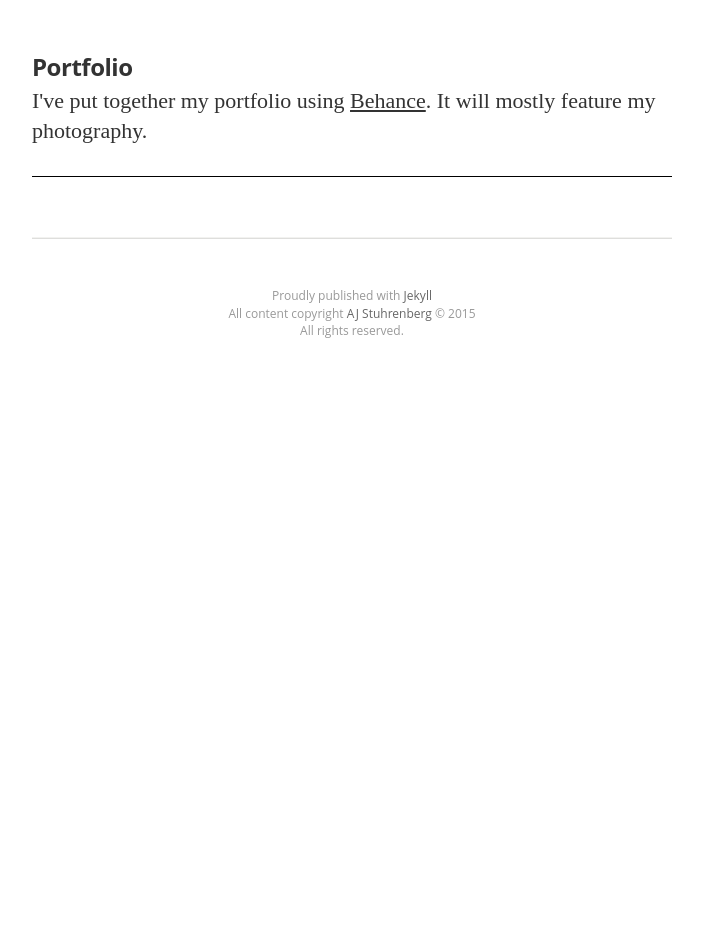
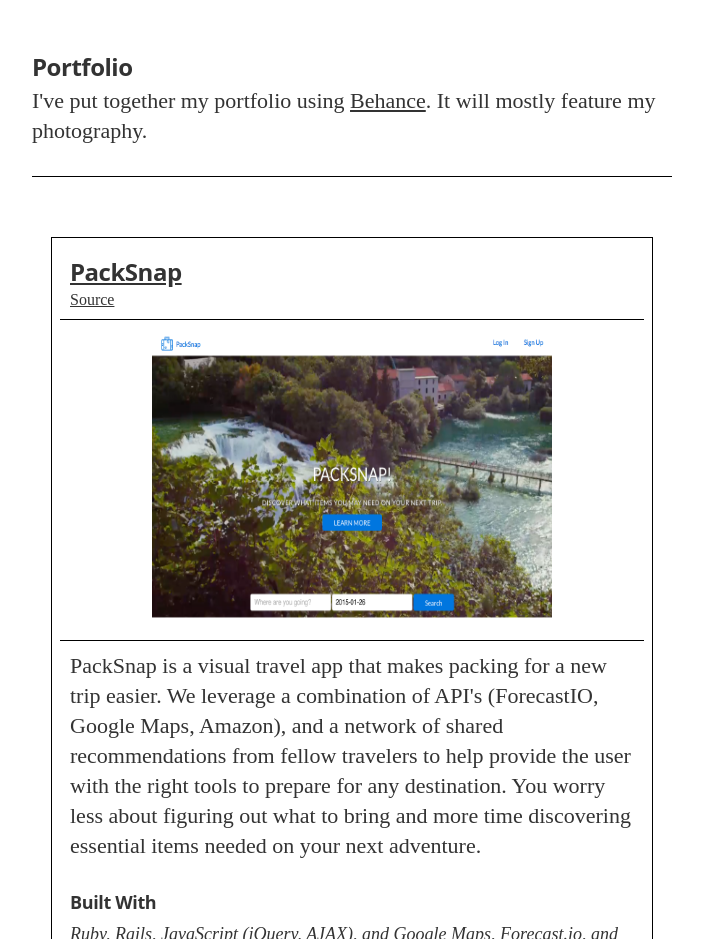
Before and after one commit to aj9045/aj9045.github.io, a Jekyll site: the page built from projects.md, in a window 1280 px wide. Shown: the part 360-1299 px from the top of the page, without its empty margins (288-991 px from the left). Built offline with Jekyll 4.4.1, drawn with Linux system fonts in a browser that asks for light colours; nearby versions of some CDN libraries; some web fonts are replaced; Markdown is read by kramdown in place of the engine named in the settings; before the commit the page ends 900 px from its top, so only the background shows below that; some of the changed text lies outside the part shown.

Commit message:
add two projeects (and another p for project description to html)

```diff
--- a/css/main.sass
+++ b/css/main.sass
@@ -688,6 +688,7 @@
   margin: 0 auto
   border: black 1px solid
   overflow: hidden
+  margin-top: 60px
 .project-build, .project-info
   margin: 8px
   padding: 10px
@@ -696,6 +697,10 @@
 .project-build
   border-top: black 1px solid
   clear: both
+.project-desc
+  font-size: 18px
+  padding-bottom: 0
+  margin: 5px 10px
 
 .blog-post-img
   background-size: cover
--- a/projects.md
+++ b/projects.md
@@ -8,16 +8,34 @@
 <p class="portfolio-p">I've put together my portfolio using <a href="https://www.behance.net/aj9045">Behance</a>.  It will mostly feature my photography.</p>
 
 <div id="p-container">
-<!--   <div class="project">
+  <div class="project">
     <div class="project-info">
-      <h3><a href="#">Project Title</a></h3>
-      <a href="#">Source</a>
+      <h3><a href="http://www.packsnap.herokuapp.com">PackSnap</a></h3>
+      <a href="https://github.com/Edchen001/PackSnap">Source</a>
     </div>
-    <img src="#" class="project-img">
+    <img src="/assets/images/packsnapfinal.png" class="project-img">
     <div class="project-build">
+      <p class="project-desc">
+        PackSnap is a visual travel app that makes packing for a new trip easier. We leverage a combination of API's (ForecastIO, Google Maps, Amazon), and a network of shared recommendations from fellow travelers to help provide the user with the right tools to prepare for any destination. You worry less about figuring out what to bring and more time discovering essential items needed on your next adventure.
+      </p>
       <h5 class="built-h">Built With</h5>
-      <p class="built-para">kjvbn oefv, eld, aelknalerlk, adj;elrkn, e'lkdvnqel;r</p>
+      <p class="built-para">Ruby, Rails, JavaScript (jQuery, AJAX), and Google Maps, Forecast.io, and Amazon APIs</p>
     </div>
-  </div> -->
+  </div>
+  <div class="project">
+    <div class="project-info">
+      <h3><a href="http://yamikamisama.github.io/fat_princess/">Fat Princess</a></h3>
+      <a href="https://github.com/Yamikamisama/Fat-Princess">Source</a>
+    </div>
+    <img src="/assets/images/fatprincess.png" class="project-img">
+
+    <div class="project-build">
+      <p class="project-desc">
+        This is a basic javascript game, where you play the role of a princess who wants to be fat! The more cake you eat the bigger and more points you get!
+      </p>
+      <h5 class="built-h">Built With</h5>
+      <p class="built-para">JavaScript (jQuery)</p>
+    </div>
+  </div>
 
 </div>
```
Also changed, not shown: assets/images/fatprincess.png (added), assets/images/packsnapfinal.png (added), 3 other files.
